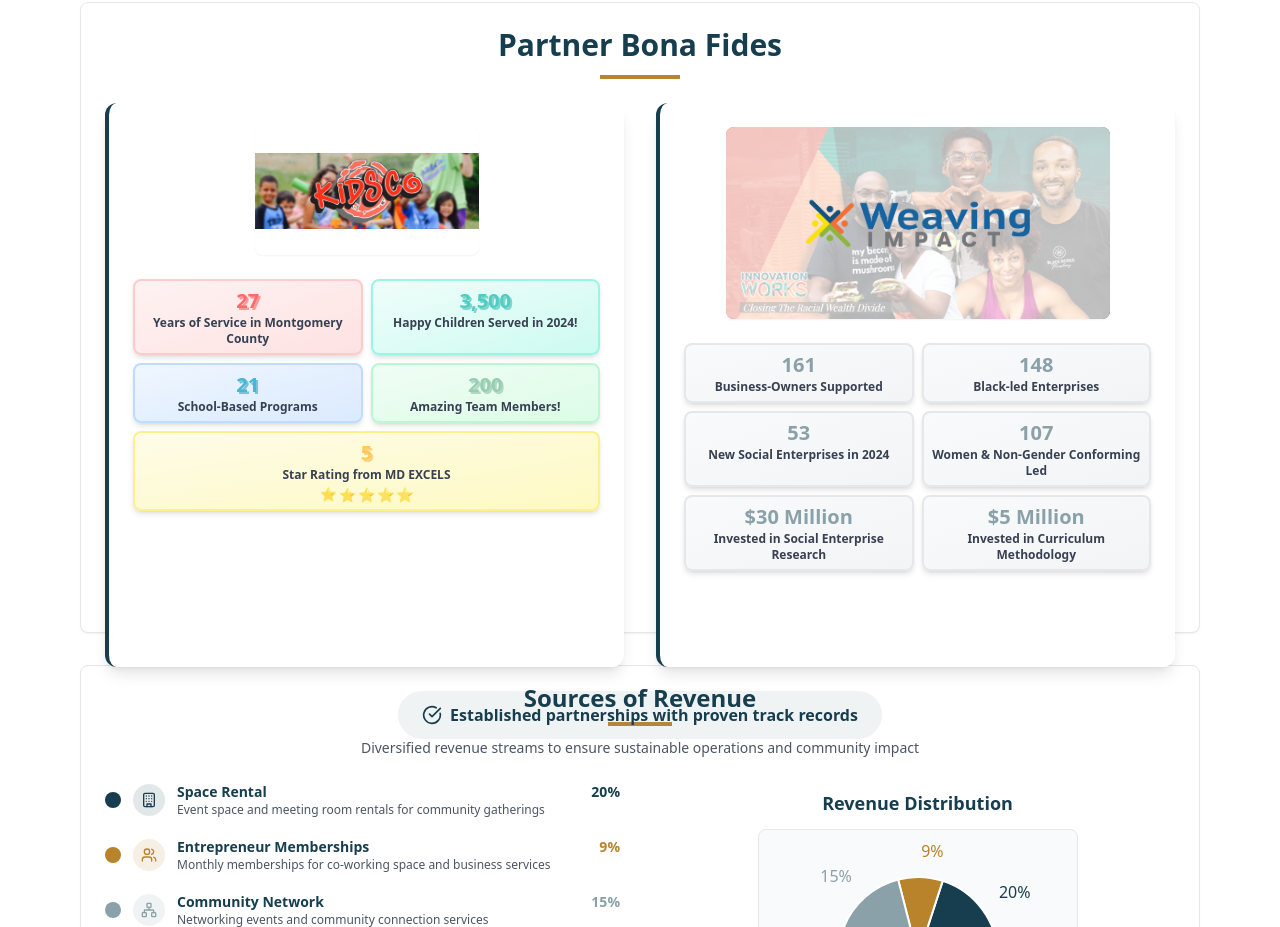
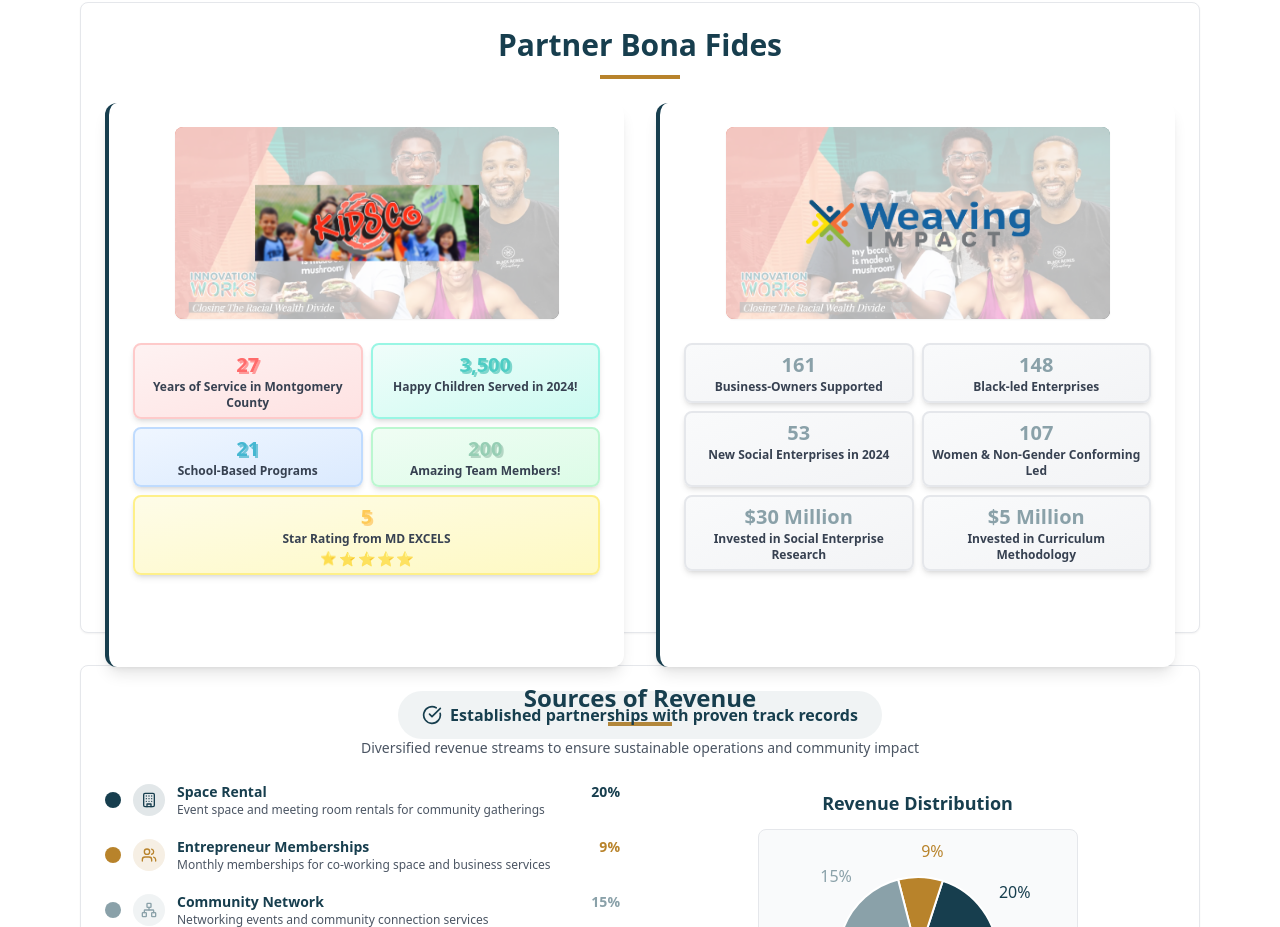
Before and after one commit to bwik2010/well-center-slides-bridge, a React (Vite) app: page /print-view in a window 1280 px wide. Shown: the part 3413-4340 px from the top of the page. Built offline with nearby package versions, Linux system fonts and the light colour scheme.

Commit message:
Reduce Kidsco image saturation
Reduced the color saturation of the image behind the Kidsco logo to match the treatment of the Weaving Impact logo.
-edited src/components/slides/PartnerBonaFidesSlide.tsx

```diff
--- a/src/components/slides/PartnerBonaFidesSlide.tsx
+++ b/src/components/slides/PartnerBonaFidesSlide.tsx
@@ -31,8 +31,18 @@ const PartnerBonaFidesSlide = () => {
         }}>
             {/* KidsCo Logo Area */}
             <div className="text-center flex-shrink-0">
-              <div className="w-56 h-32 mx-auto rounded-lg flex items-center justify-center bg-white shadow-sm mb-6">
-                <img src="/lovable-uploads/f62fbb05-f31f-4cda-b7ae-b9647abb5edf.png" alt="KidsCo Logo" className="max-w-full max-h-full object-contain" />
+              <div
+                className="w-96 h-48 mx-auto rounded-lg flex items-center justify-center shadow-sm mb-6 relative"
+                style={{
+                  backgroundImage: `url('/lovable-uploads/62723598-bffb-4395-847c-81f875e9ed72.png')`,
+                  backgroundSize: 'cover',
+                  backgroundPosition: 'center',
+                  backgroundRepeat: 'no-repeat'
+                }}
+              >
+                {/* Overlay to reduce saturation */}
+                <div className="absolute inset-0 bg-white/70 rounded-lg"></div>
+                <img src="/lovable-uploads/f62fbb05-f31f-4cda-b7ae-b9647abb5edf.png" alt="KidsCo Logo" className="w-56 h-32 object-contain relative z-10" />
               </div>
 
               {/* KidsCo Impact Stats */}
```
